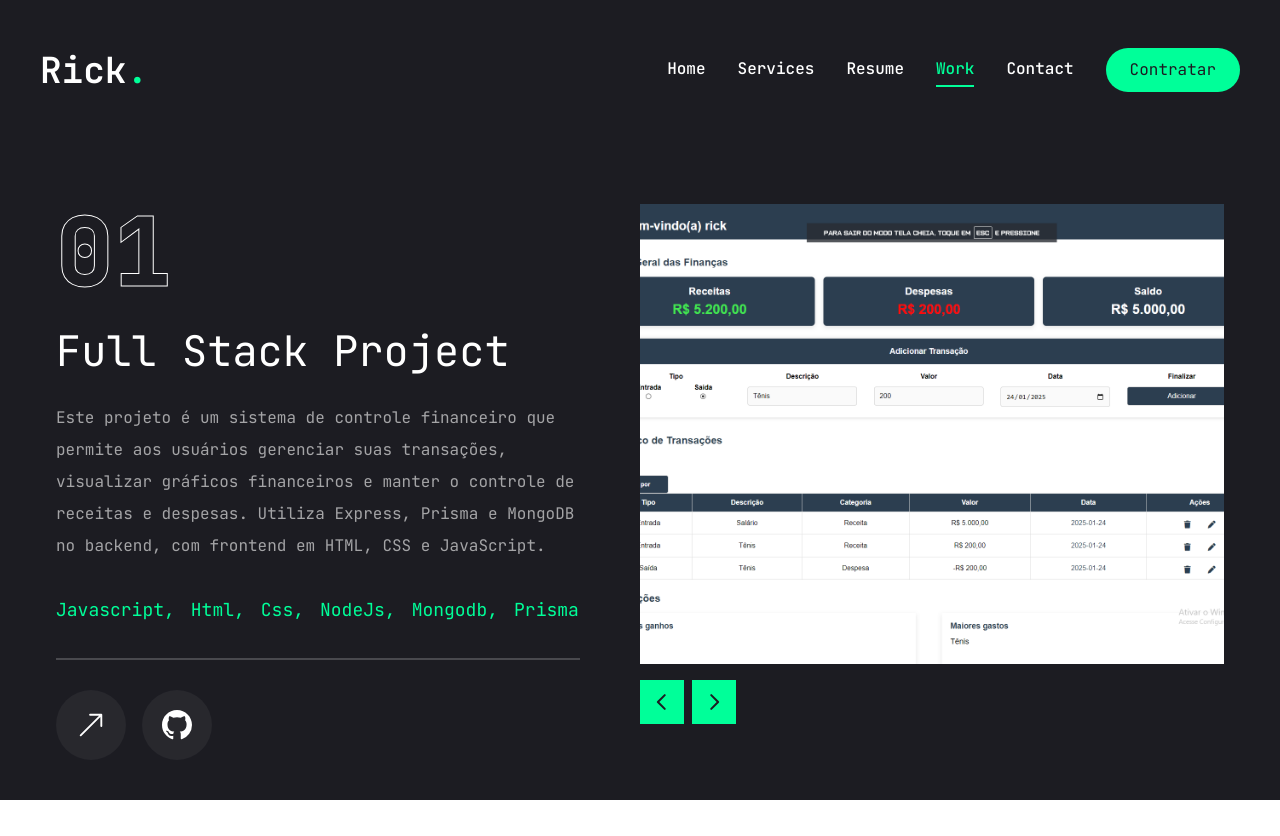
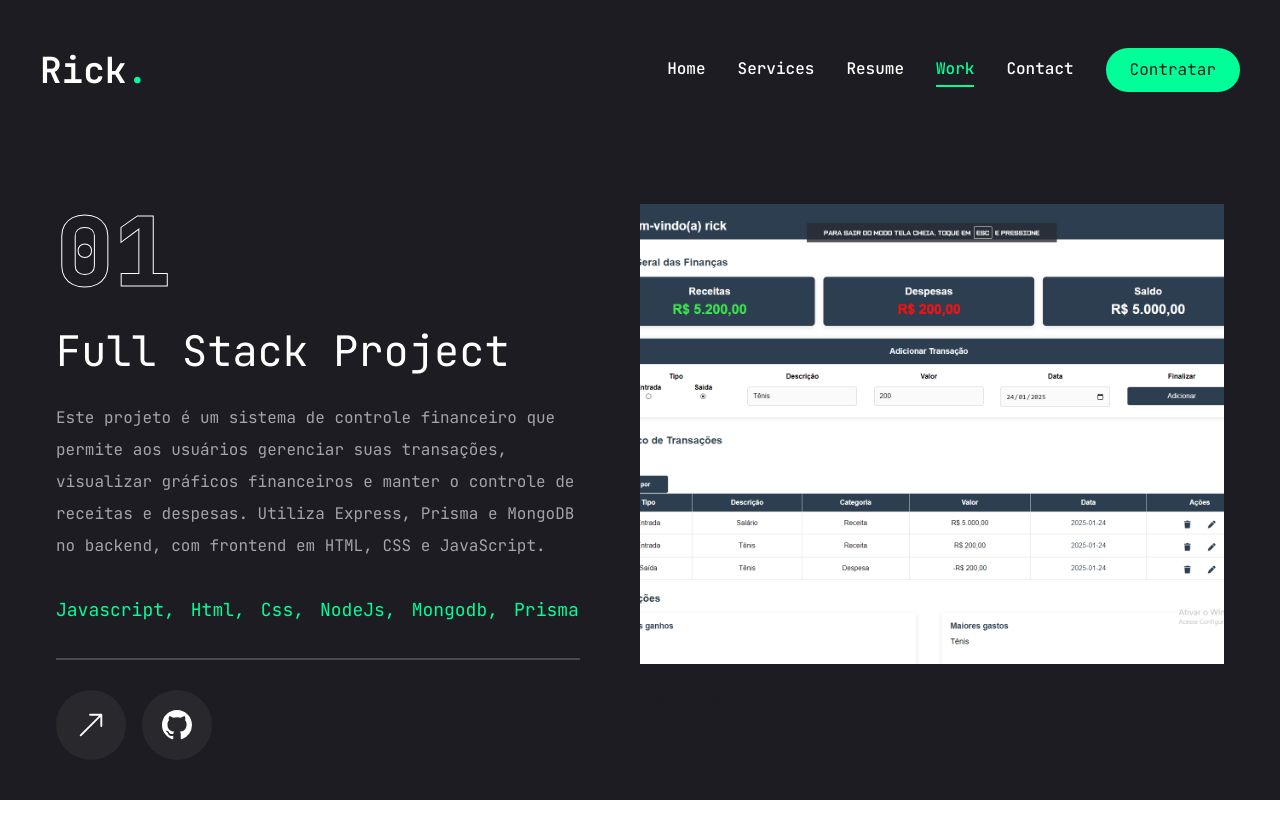
Before and after one commit to rickdev8/portfolio, a Next.js app: page /work in a window 1280 px wide. Built offline with nearby package versions, Linux system fonts and the light colour scheme.

Commit message:
Update page.jsx

```diff
--- a/app/work/page.jsx
+++ b/app/work/page.jsx
@@ -28,7 +28,7 @@
     {
         num: "02",
         category: "frontend",
-        title: "Project 1",
+        title: "Project 2",
         description: `Desenvolvi um site para um hospital utilizando React, com o objetivo de oferecer uma experiência de usuário intuitiva e eficiente. O site conta com funcionalidades como agendamento de consultas e informações sobre médicos e especialidades, tudo com um design responsivo e moderno.`,
         stack: [
             { name: "React" }, { name: "Javascript" }, { name: "Html" }, { name: "Css" },
@@ -40,7 +40,7 @@
     {
         num: "03",
         category: "frontend",
-        title: "Project 1",
+        title: "Project 3",
         description: `Este projeto é uma tela de login desenvolvida com HTML, CSS e JavaScript. A interface permite que os usuários insiram suas credenciais e acessem o sistema de forma simples e intuitiva, com validação de dados no frontend.`,
         stack: [
             { name: "Javascript" }, { name: "Html" }, { name: "Css" },
@@ -122,7 +122,7 @@
                                 </SwiperSlide>
 
                             })}
-                            <WorkSliderBtns containerStyles="flex gap-2 mt-4 right-0 bottom-[calc(50%_-_22px)]  xl:bottom-0 z-20 w-full justify-between xl:w-max xl:justify-none" btnStyles="bg-accent hover:bg-accent-hover text-primary text-[22px]
+                            <WorkSliderBtns containerStyles="flex gap-2 mt-4 right-0 bottom-[calc(50%_-_22px)]  xl:bottom-0 z-20 w-full justify-between xl:w-max xl:justify-none" btnStyles=" hover:bg-accent-hover text-primary text-[22px]
                             w-[44px] h-[44px] flex justify-center items-center transition-all" />
                         </Swiper>
                     </div>
```
